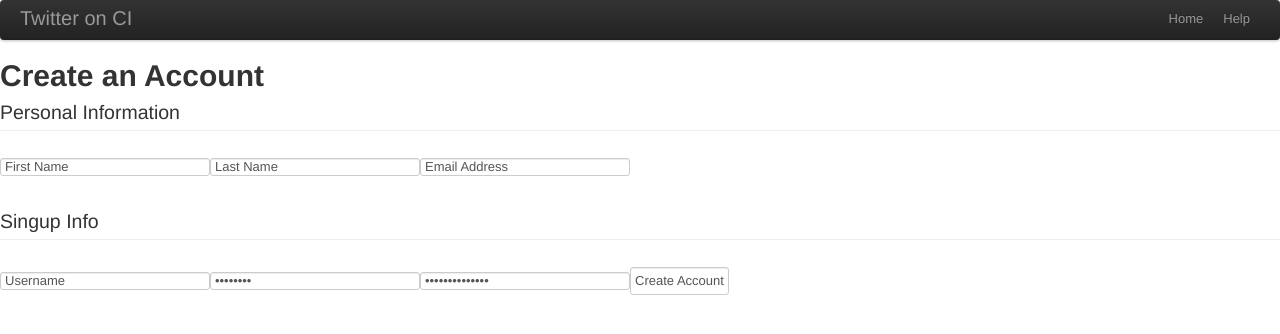
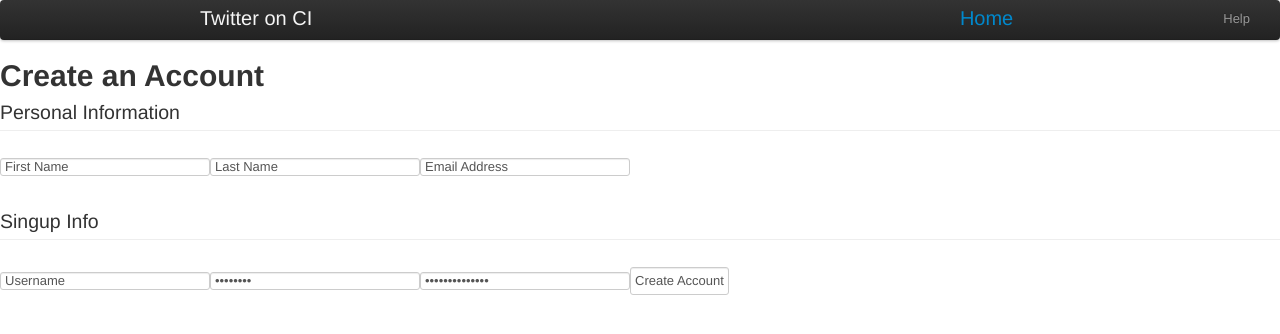
Before and after one commit to Bidon15/Twitter-on-CI, a CodeIgniter app: page /twitter/index.php/sessions/signup in a window 1280 px wide. Shown: the top 334 px of the page. Run offline with CodeIgniter, Linux system fonts and the light colour scheme.

Commit message:
Finished the functionality of the site. Working on styling

```diff
--- a/application/views/includes/header.php
+++ b/application/views/includes/header.php
@@ -8,11 +8,11 @@
 <div class="navbar">
     <div class="navbar-inner">
         <div class="container">
-            <a class="brand" href="sessions/signin">Twitter on CI</a>
+            <a class="brand" style="padding-left: 200px; color: #f5f5f5;" href="sessions/signin">Twitter on CI</a>
             <div class="nav-collapse">
                 <ul class="nav pull-right">
                     <li>
-                        <?php echo anchor('users/index','Home')?>
+                        <span style="padding-right: 200px;" class="brand"><?php echo anchor('users/index','Home')?></span>
                     </li>
                     <li>
                         <?php echo anchor('sessions/help','Help')?>
```
